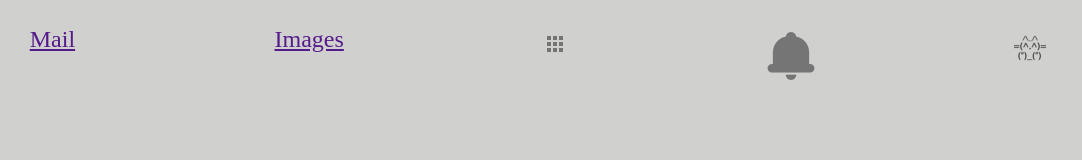
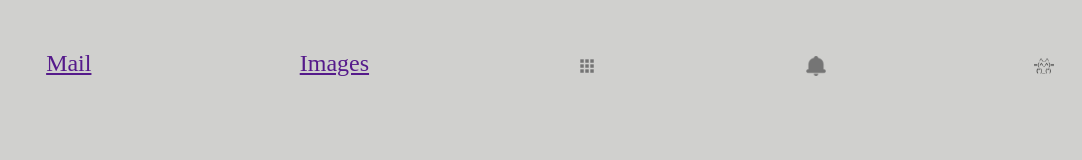
Before and after one commit to askuznetsov/kottans-frontend, a plain HTML site: page task_html_css_popup/index.html in a window 1280 px wide. Shown: the whole page, without its empty margins (90-1172 px from the left). Drawn offline with Linux system fonts and the light colour scheme.

Commit message:
processing...

```diff
--- a/task_html_css_popup/index.html
+++ b/task_html_css_popup/index.html
@@ -17,7 +17,7 @@
           <li class="header__nav__list__item">
             <a href="" class="header__nav__list__item__link title">Images</a>
           </li>
-          <li class="header__nav__list__item">
+          <li class="header__nav__list__item popup-svg">
             <input
               type="checkbox"
               class="header__nav__list__item__checkbox"
--- a/task_html_css_popup/style.scss
+++ b/task_html_css_popup/style.scss
@@ -31,11 +31,12 @@ body {
 
       &__item {
         height: 24px;
-        margin: 0px 24px 24px 0px;
+        margin: 24px;
 
         &__image {
           vertical-align: middle;
           padding-bottom: 4px;
+          height: fill-available;
         }
       }
     }
@@ -134,6 +135,12 @@ body {
   }
 }
 
+@media only screen and (max-width: 355px) {
+  .popup-svg {
+    order: 1;
+  }
+}
+
 .additional {
   margin: 24px 0;
 }
```
Also changed, not shown: task_html_css_popup/style.css, 1 other file.
